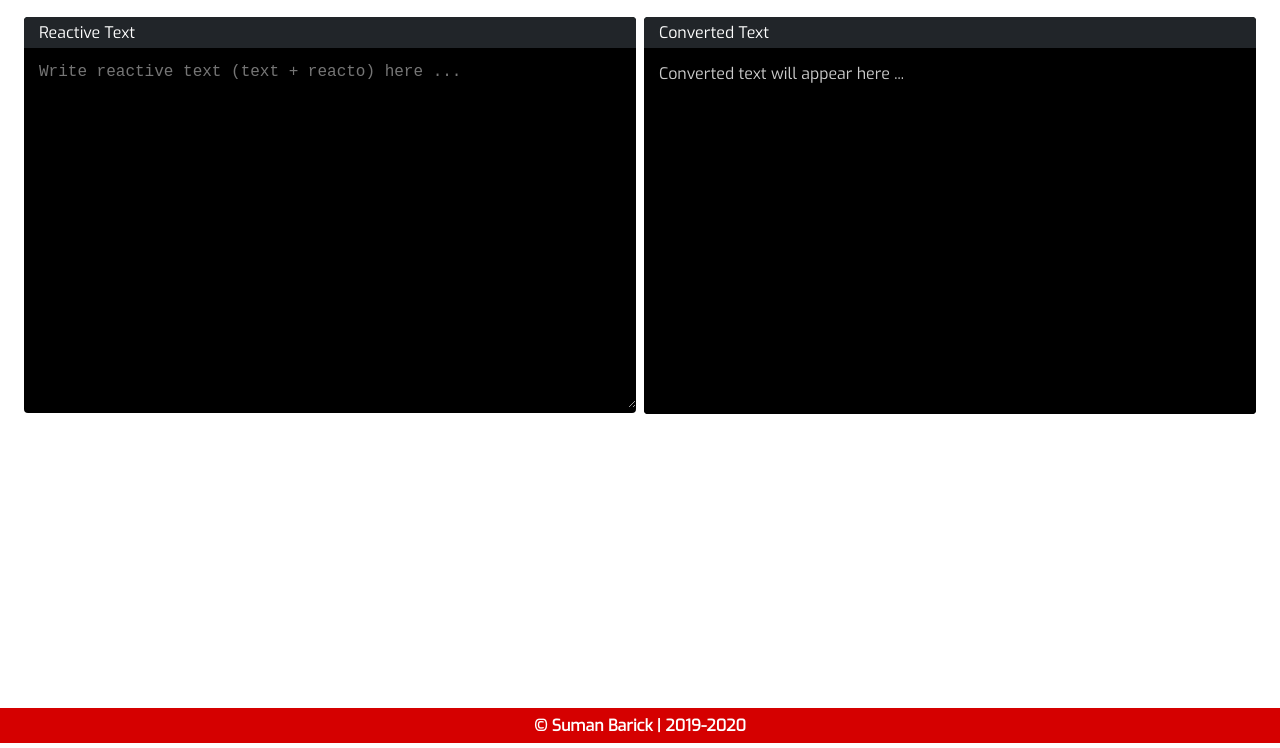
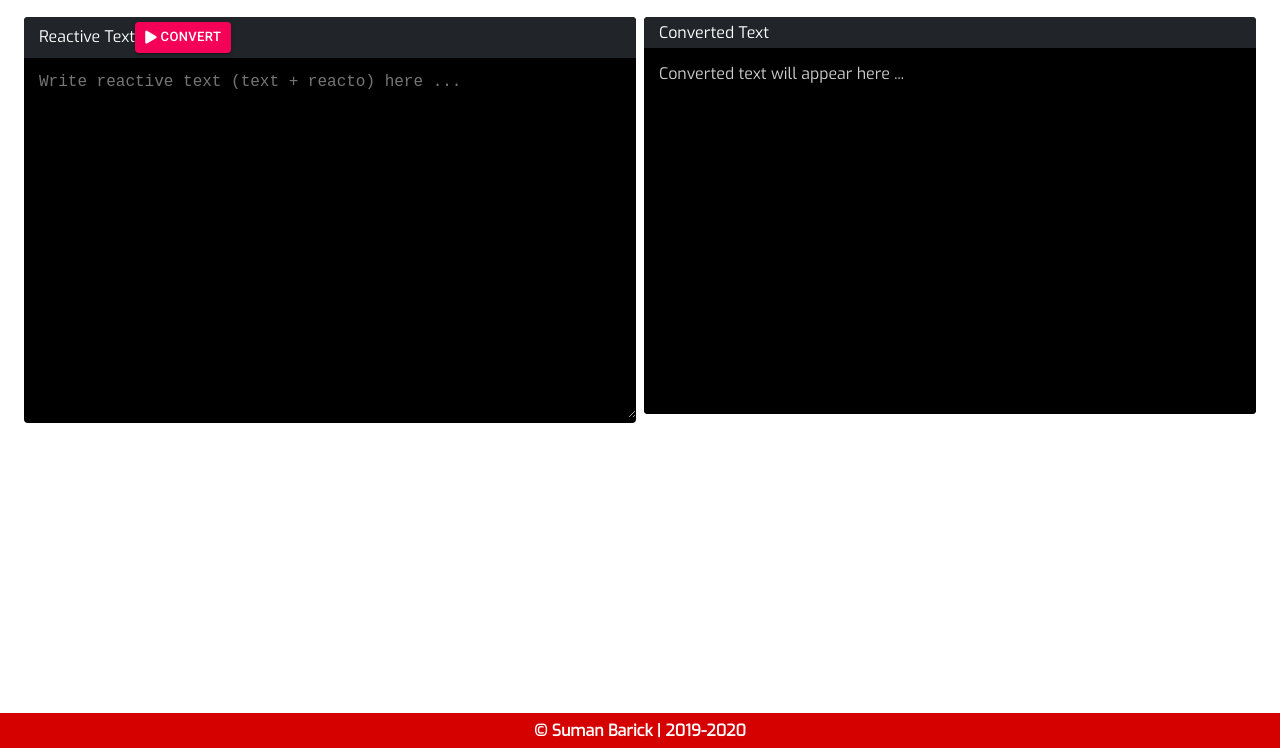
Before and after one commit to reactale/reacto, a Gatsby site in the folder gatsby-src/: page /playground in a window 1280 px wide. Shown: the part 53-801 px from the top of the page. Built offline with nearby package versions, Linux system fonts and the light colour scheme; Gatsby itself is replaced by a stand-in of ours.

Commit message:
latest changes

```diff
--- a/gatsby-src/src/components/common/layout/Layout.js
+++ b/gatsby-src/src/components/common/layout/Layout.js
@@ -2,7 +2,7 @@ import React from 'react'
 import { Header, Footer } from '../index'
 
 const styles = {
-    minHeight: 'calc(100vh - 80px)'
+    minHeight: 'calc(100vh - 75px)'
 }
 
 const Layout = props => {
--- a/gatsby-src/src/pages/playground/index.js
+++ b/gatsby-src/src/pages/playground/index.js
@@ -1,7 +1,7 @@
 import React from 'react'
 // import { Link } from "gatsby"
 import { Layout } from '../../components/common'
-import { Container, Grid, Box, makeStyles } from '@material-ui/core'
+import { Container, Grid, Box, makeStyles, Button } from '@material-ui/core'
 
 const useStyles = makeStyles({
     editor: {
@@ -51,7 +51,17 @@ const Playground = props => {
                 <Grid container spacing={1}>
                     <Grid item xs={12} md={6}>
                         <div className={classes.editor}>
-                            <div className="header">Reactive Text</div>
+                            <div className="header">
+                                Reactive Text
+                                <Button
+                                    variant="contained"
+                                    color="secondary"
+                                    className="playbtn"
+                                    size="small"
+                                >
+                                    <i class="fas fa-play"></i>&nbsp;Convert
+                                </Button>
+                            </div>
                             <textarea
                                 className="writearea"
                                 spellcheck="false"
```
